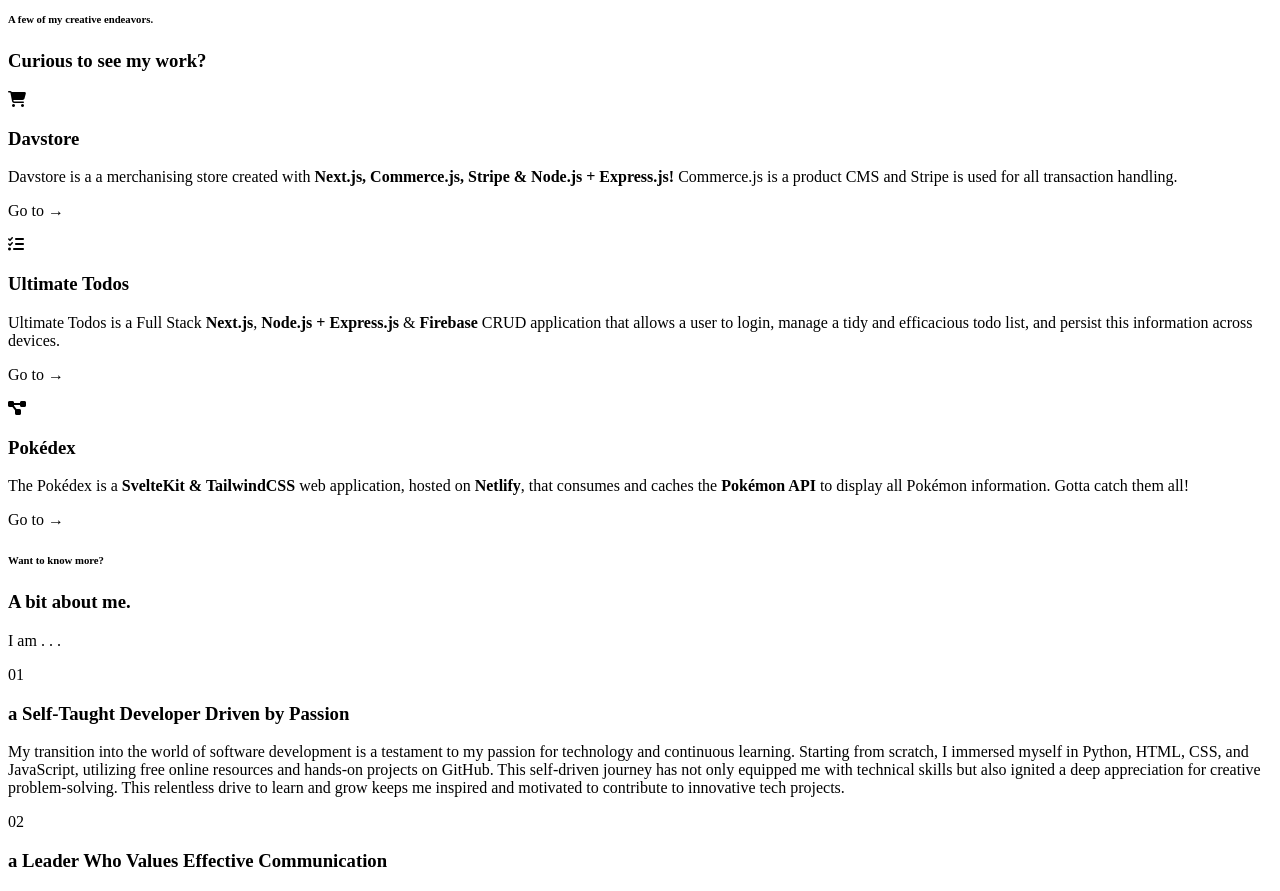
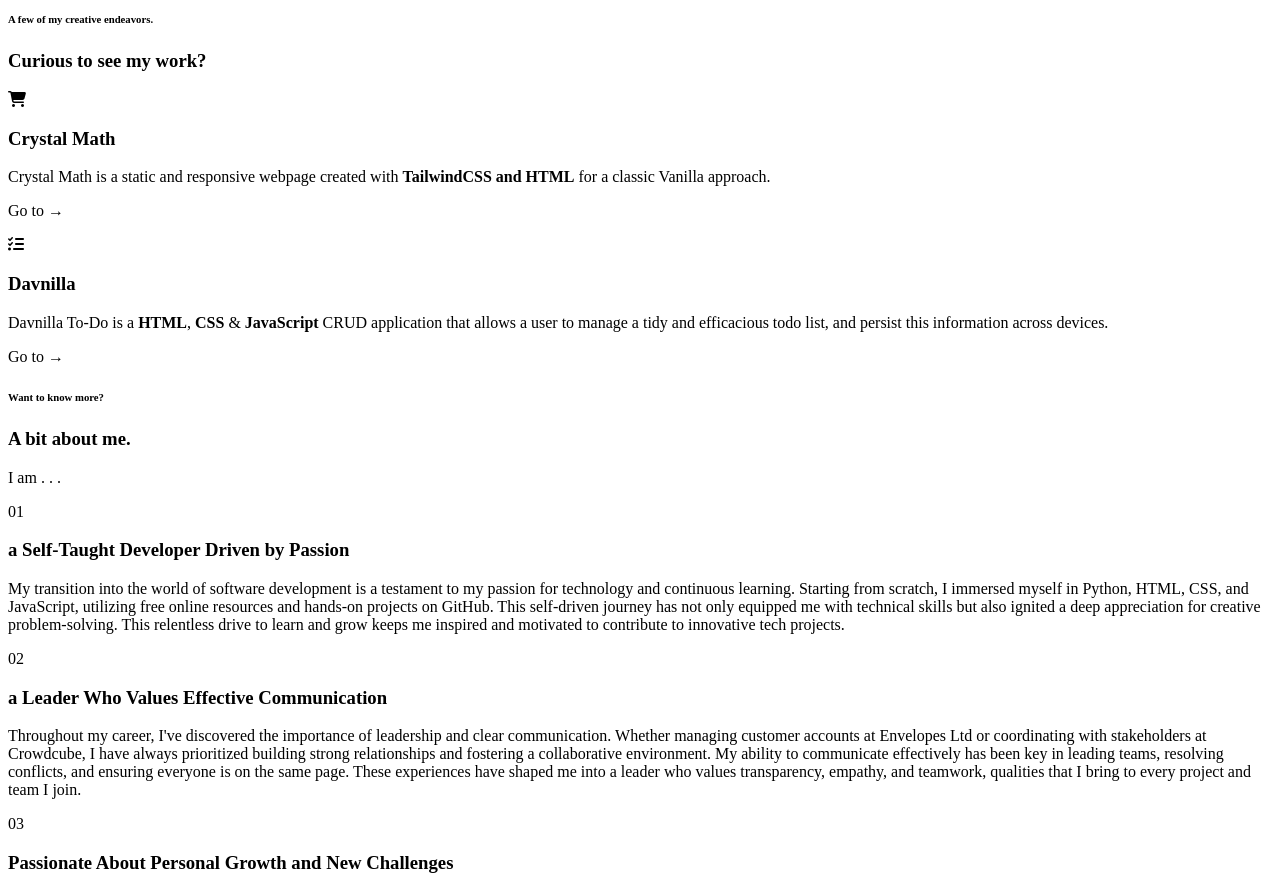
Before and after one commit to Davsan88/Davsan88.github.io, a SvelteKit app: page / in a window 1280 px wide. Shown: the part 1100-1991 px from the top of the page. Built offline with nearby package versions, Linux system fonts and the light colour scheme.

Commit message:
Update Main.svelte

```diff
--- a/src/components/Main.svelte
+++ b/src/components/Main.svelte
@@ -3,9 +3,9 @@
     import Step from "./Step.svelte";
 
     let steps = [
-        { name: "Davstore", icon: "fa-solid fa-cart-shopping" },
-        { name: "Ultimate Todos", icon: "fa-solid fa-list-check" },
-        { name: "Pokédex", icon: "fa-solid fa-diagram-project" },
+        { name: "Crystal Math", icon: "fa-solid fa-cart-shopping" },
+        { name: "Davnilla", icon: "fa-solid fa-list-check" },
+        // { name: "Pokédex", icon: "fa-solid fa-diagram-project" },
     ];
 
     let benefits = [
@@ -90,26 +90,25 @@
         >
             <Step step={steps[0]}>
                 <p>
-                    Davstore is a a merchanising store created with <strong
+                    Crystal Math is a static and responsive webpage created with <strong
                         class="text-violet-400"
-                        >Next.js, Commerce.js, Stripe & Node.js + Express.js!</strong
-                    > Commerce.js is a product CMS and Stripe is used for all transaction
-                    handling.
+                        >TailwindCSS and HTML</strong
+                    > for a classic Vanilla approach.
                 </p>
             </Step>
             <Step step={steps[1]}>
                 <p>
-                    Ultimate Todos is a Full Stack <strong
-                        class="text-violet-400">Next.js</strong
+                    Davnilla To-Do is a <strong
+                        class="text-violet-400">HTML</strong
                     >,
-                    <strong class="text-violet-400">Node.js + Express.js</strong
+                    <strong class="text-violet-400">CSS</strong
                     >
-                    & <strong class="text-violet-400">Firebase</strong> CRUD application
-                    that allows a user to login, manage a tidy and efficacious todo
+                    & <strong class="text-violet-400">JavaScript</strong> CRUD application
+                    that allows a user to manage a tidy and efficacious todo
                     list, and persist this information across devices.
                 </p>
             </Step>
-            <Step step={steps[2]}>
+            <!-- <Step step={steps[2]}>
                 <p>
                     The Pokédex is a <strong class="text-violet-400"
                         >SvelteKit & TailwindCSS</strong
@@ -120,7 +119,7 @@
                     <strong class="text-violet-400">Pokémon API</strong>
                     to display all Pokémon information. Gotta catch them all!
                 </p>
-            </Step>
+            </Step> -->
         </div>
     </section>
     <section
```
